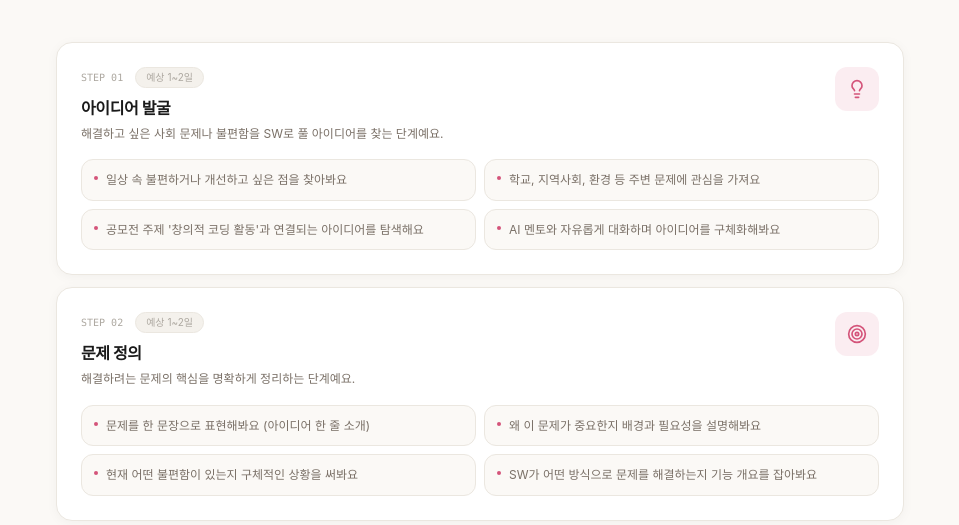
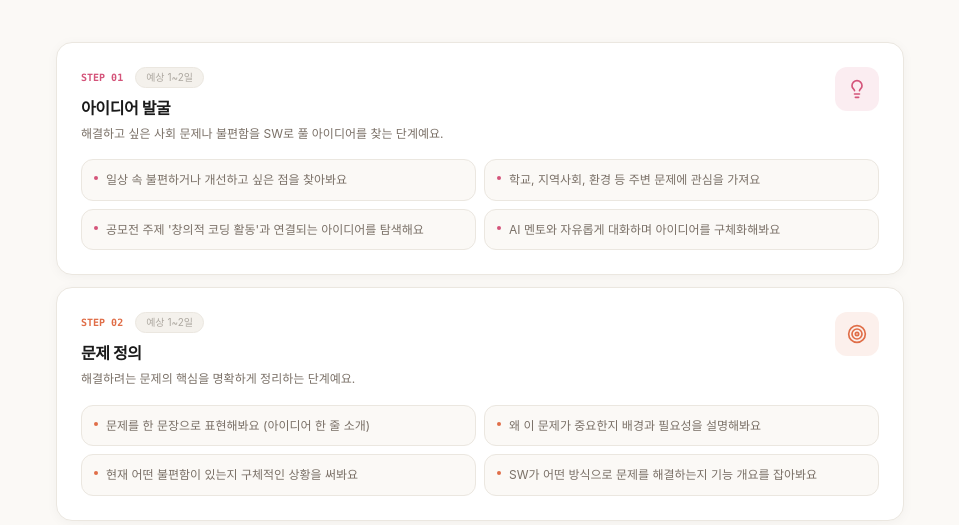
Before and after one commit to sharesdjgh-sys/sdjgh-sw-plancraft, a Next.js app: page /guide in a window 1280 px wide. Shown: the part 218-743 px from the top of the page, without its empty margins (160-1119 px from the left). Built offline with nearby package versions, Linux system fonts and the light colour scheme; a web font is replaced by a local one.

Commit message:
공모전 가이드 step별로 색상 변경

```diff
--- a/src/app/guide/page.tsx
+++ b/src/app/guide/page.tsx
@@ -1,6 +1,15 @@
 import Link from "next/link";
 import { ArrowRight, Lightbulb, Target, Users, Cpu, PenLine, Trophy } from "lucide-react";
 import ScrollReveal from "@/components/ScrollReveal";
+
+const STEP_COLORS = [
+  "#D4547A", // 01 Rose
+  "#E06E48", // 02 Coral
+  "#D49E40", // 03 Amber
+  "#50A882", // 04 Sage
+  "#8060C0", // 05 Violet
+  "#B85890", // 06 Mauve
+];
 
 const GUIDE_STEPS = [
   { icon: Lightbulb, step: 1, title: "아이디어 발굴", time: "1~2일", desc: "해결하고 싶은 사회 문제나 불편함을 SW로 풀 아이디어를 찾는 단계예요.",
@@ -48,15 +57,19 @@ export default function GuidePage() {
         <div className="space-y-3">
           {GUIDE_STEPS.map((s, idx) => {
             const Icon = s.icon;
+            const color = STEP_COLORS[idx];
             return (
               <ScrollReveal key={s.step} delay={idx * 55}>
                 <div className="relative bg-white rounded-2xl border border-[#EBE7E0] p-6 shadow-[0_2px_12px_rgba(0,0,0,0.04)]">
-                  <div className="w-11 h-11 rounded-xl bg-[#D4547A]/10 flex items-center justify-center absolute top-6 right-6">
-                    <Icon className="w-5 h-5 text-[#D4547A]" />
+                  <div
+                    className="w-11 h-11 rounded-xl flex items-center justify-center absolute top-6 right-6"
+                    style={{ backgroundColor: color + "1a" }}
+                  >
+                    <Icon className="w-5 h-5" style={{ color }} />
                   </div>
                   <div>
                       <div className="flex items-center gap-3 mb-2">
-                        <span className="text-[10px] font-mono text-[#ADA8A0]">STEP {String(s.step).padStart(2, "0")}</span>
+                        <span className="text-[10px] font-mono font-semibold" style={{ color }}> STEP {String(s.step).padStart(2, "0")}</span>
                         <span className="text-[10px] border border-[#EBE7E0] text-[#ADA8A0] px-2.5 py-0.5 rounded-full bg-[#F4F1EC]">예상 {s.time}</span>
                       </div>
                       <h3 className="text-base font-bold text-[#1A1A1A] tracking-tight mb-1">{s.title}</h3>
@@ -64,7 +77,7 @@ export default function GuidePage() {
                       <div className="grid grid-cols-1 sm:grid-cols-2 gap-2">
                         {s.tips.map((tip, i) => (
                           <div key={i} className="flex items-start gap-2 text-xs text-[#7A7067] bg-[#FBF9F6] rounded-xl px-3 py-2.5 border border-[#EBE7E0]">
-                            <div className="w-1 h-1 rounded-full bg-[#D4547A] flex-shrink-0 mt-1.5" />
+                            <div className="w-1 h-1 rounded-full flex-shrink-0 mt-1.5" style={{ backgroundColor: color }} />
                             <span className="leading-relaxed">{tip}</span>
                           </div>
                         ))}
```
